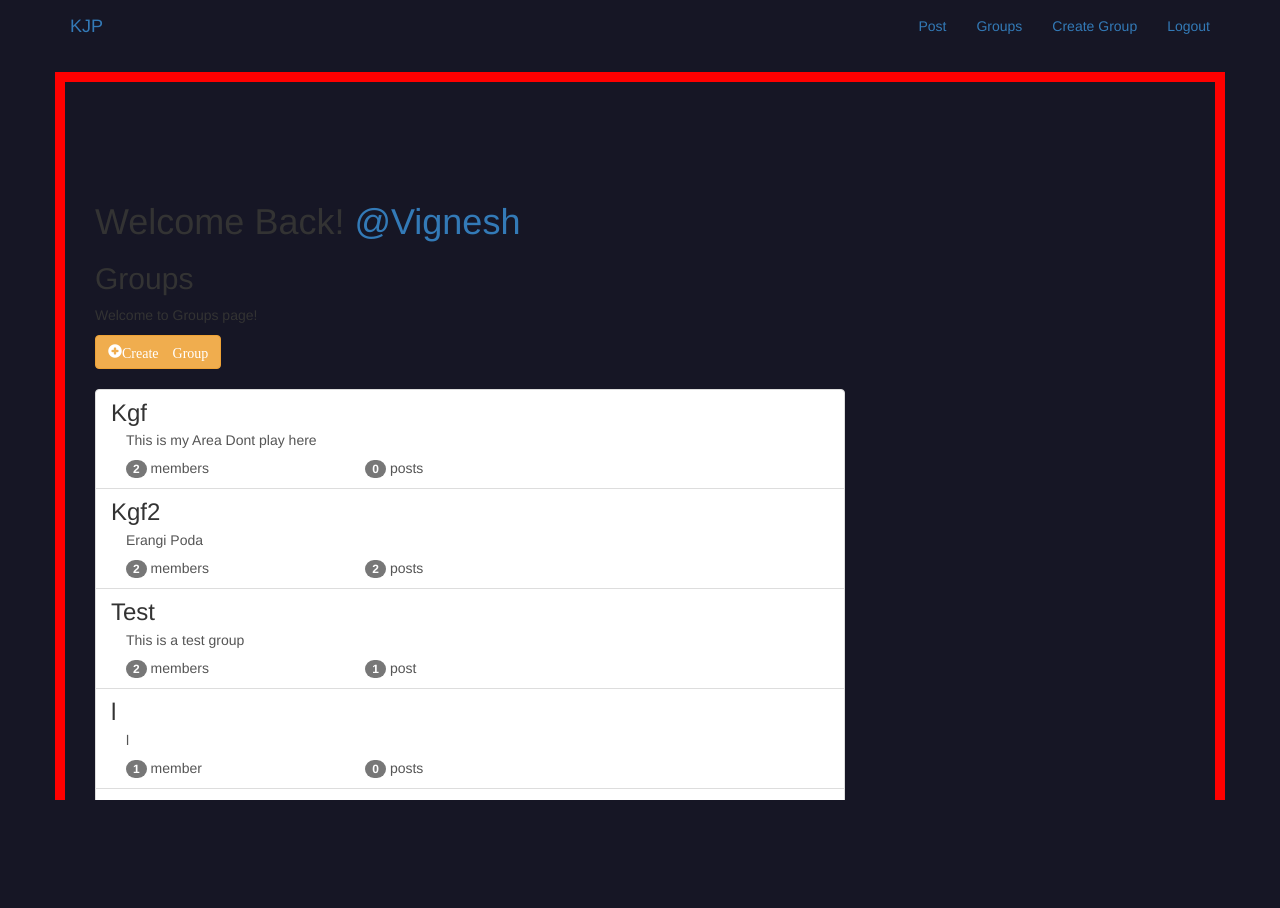
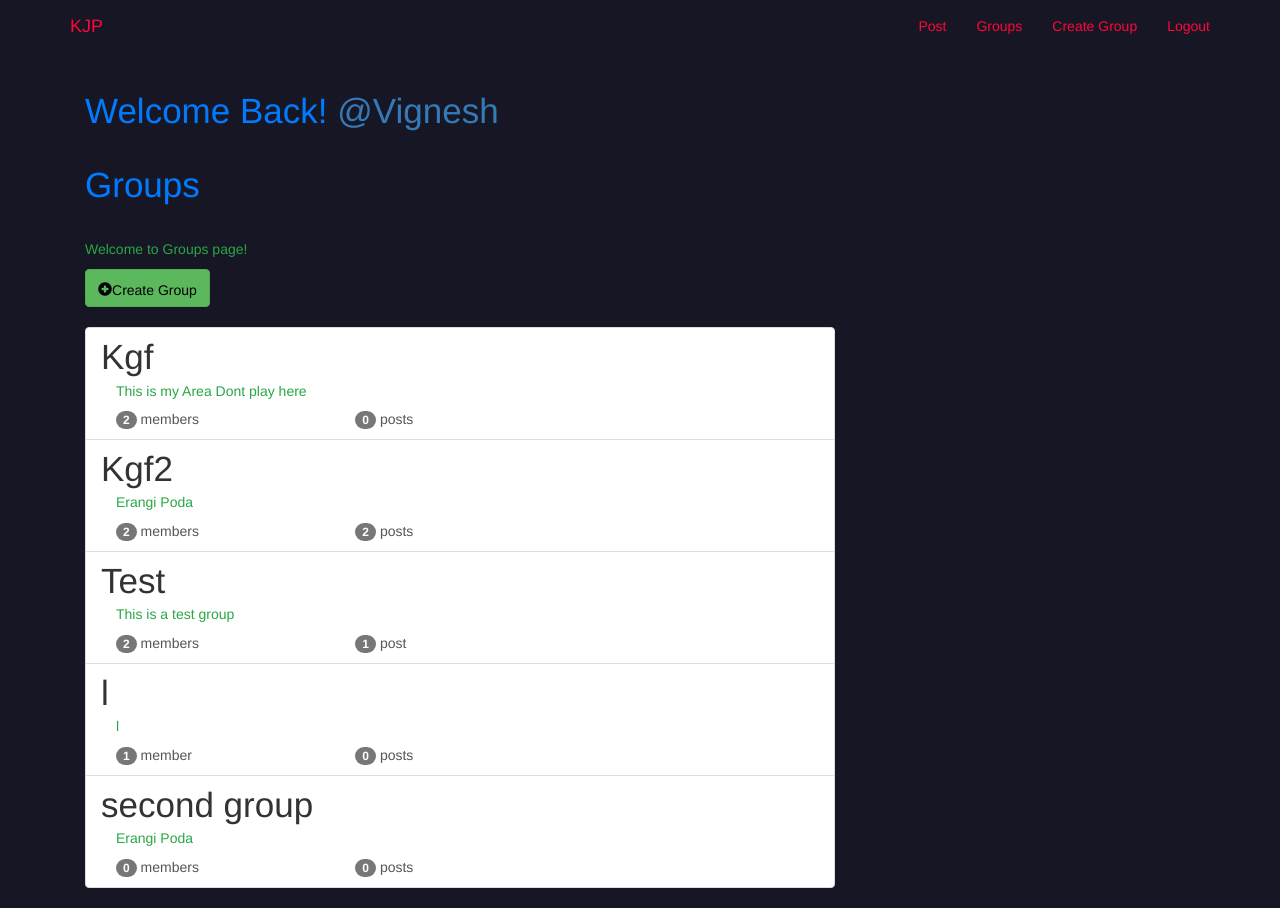
Before and after one commit to lvignesh/hodophiles, a Django app: page /groups/ in a window 1280 px wide. Before the commit the page ends 800 px from the top, so only its background shows below. Run offline with Django 3.2, Linux system fonts and the light colour scheme; a user stored in the database is signed in; data comes from the database, SQL or seed files in the repository; both versions use the stored data as it was after the commit; some libraries are stand-ins or nearby versions.

Commit message:
Theme updated

```diff
--- a/groups/templates/groups/group_list.html
+++ b/groups/templates/groups/group_list.html
@@ -10,7 +10,7 @@
       <p>Welcome to Groups page!</p>
     </div>
     {% if user.is_authenticated %}
-      <a href="{% url 'groups:create' %}" class="btn btn-md btn-fill btn-warning"><span class="glyphicon glyphicon-plus-sign">Create Group</span></a>
+      <a href="{% url 'groups:create' %}" class="btn btn-md  btn-success" style="color:black;"><span class="glyphicon glyphicon-plus-sign" style="margin-top:5px;"></span>Create Group</a>
     {% endif %}
   <br><br>
   </div>
--- a/groups/views.py
+++ b/groups/views.py
@@ -11,12 +11,12 @@ class CreateGroup(LoginRequiredMixin,generic.CreateView):
     fields=('name','description')
     model=Group
 
-class SingleGroup(generic.DetailView):
+class SingleGroup(LoginRequiredMixin,generic.DetailView):
     model=Group
 
 # Create your views here.
 
-class ListGroup(generic.ListView):
+class ListGroup(LoginRequiredMixin,generic.ListView):
     model=Group
 
 class JoinGroup(LoginRequiredMixin,generic.RedirectView):
--- a/posts/templates/posts/_post.html
+++ b/posts/templates/posts/_post.html
@@ -1,5 +1,5 @@
 <div class="post media">
-  <h3>{{post.message|safe}}</h3>
+  <h4>{{post.message|safe}}</h4>
   <p>{{post.created_at}}</p>
   <div class="media-body">
 
@@ -9,6 +9,7 @@
     </h5>
     <div class="media-footer">
       {% if user.is_authenticated and post.user == user %}
+
       <a href="{% url 'posts:delete' pk=post.pk %}" title="delete" class="btn btn-simple">
         <span class="glyphicon glyphicon-remove text-danger" aria-hidden='true'></span>
         <span class="text-danger icon-label">Delete</span>
--- a/posts/templates/posts/post_list.html
+++ b/posts/templates/posts/post_list.html
@@ -6,9 +6,9 @@
   <div class="card card-with-shadow">
     <div class="content">
       <h5 class="title">Your Groups</h5>
-      <ul class="list-unstyled">
+      <ul>
         {% for member_group in get_user_groups %}
-          <li class="group li-with-bullet"><a href="{% url 'groups:single' slug=meber_group.group.slug %}"></a></li>
+          <li class="group li-with-bullet"><a href="{% url 'groups:single' slug=member_group.group.slug %}"></a></li>
         {% endfor %}
       </ul>
 
--- a/static/simplesocial/css/master.css
+++ b/static/simplesocial/css/master.css
@@ -1,29 +1,26 @@
-.mycontent{
-  padding-top: 100px;
- border: 10px solid red;
+nav a{
+  color:#ff073a;
 }
 
-html,
-body {
-  height: 100%;
-  width: 100%;
-  overflow: hidden;
-  background: #191063;
-  margin: 0;
+.mycontent h2,h3,h6,h1{
+  color:#007bff;
+  font-size:35px;
+  margin-bottom: 1em;
+}
+.mycontent label{
+  color:#6c757d;
+  font-size:20px;
+  background-color: transparent;
 }
 
+.mycontent p{
+  color:#28a745;
+}
 
-#note {
-  position: absolute;
-  color: rgba(249,241,204,1);
-  left: 0;
-  right: 0;
-  bottom: 20px;
-  margin: auto;
-  text-align: center;
-  user-select: none;
-  font-family: Arial;
+.mycontent .list-group{
+  color:#6c757d;
 }
-nav{
-  color:#ff073a;
+
+.mycontent h4,h5{
+  color:#007bff;
 }
--- /dev/null
+++ b/static/simplesocial/js/master.js
@@ -0,0 +1,205 @@
+// SOURCE: http://codepen.io/Thibka/pen/mWGxNj
+var canvas = document.getElementById('canvas'),
+  context = canvas.getContext('2d'),
+  canvasWidth = (window.innerWidth || document.documentElement.clientWidth || document.body.clientWidth),
+  canvasHeight = (window.innerHeight || document.documentElement.clientHeight || document.body.clientHeight),
+  requestAnimationFrame = window.requestAnimationFrame ||
+  window.mozRequestAnimationFrame ||
+  window.webkitRequestAnimationFrame ||
+  window.msRequestAnimationFrame;
+var persons = [],
+  numberOfFirefly = 30,
+  birthToGive = 25;
+
+var colors = [];
+/* Galactic Tea - http://www.colourlovers.com/palette/1586746/Galactic_Tea*/
+colors[2] = [];
+colors[2]['background'] = '#2F294F';
+colors[2][1] = 'rgba(74,49,89,';
+colors[2][2] = 'rgba(130,91,109,';
+colors[2][3] = 'rgba(185,136,131,';
+colors[2][4] = 'rgba(249,241,204,';
+
+var colorTheme = 2, //getRandomInt(0,colors.length-1);
+  mainSpeed = 1;
+
+function getRandomInt(min, max, exept) {
+  var i = Math.floor(Math.random() * (max - min + 1)) + min;
+  if (typeof exept == "undefined") return i;
+  else if (typeof exept == 'number' && i == exept) return getRandomInt(min, max, exept);
+  else if (typeof exept == "object" && (i >= exept[0] && i <= exept[1])) return getRandomInt(min, max, exept);
+  else return i;
+}
+
+function isEven(n) {
+  return n == parseFloat(n) ? !(n % 2) : void 0;
+}
+
+function degToRad(deg) {
+  return deg * (Math.PI / 180);
+}
+
+function Firefly(id) {
+  this.id = id;
+  this.width = getRandomInt(3, 6);
+  this.height = this.width;
+  this.x = getRandomInt(0, (canvas.width - this.width));
+  this.y = getRandomInt(0, (canvas.height - this.height));
+  this.speed = (this.width <= 10) ? 2 : 1;
+  this.alpha = 1;
+  this.alphaReduction = getRandomInt(1, 3) / 1000;
+  this.color = colors[colorTheme][getRandomInt(1, colors[colorTheme].length - 1)];
+  this.direction = getRandomInt(0, 360);
+  this.turner = getRandomInt(0, 1) == 0 ? -1 : 1;
+  this.turnerAmp = getRandomInt(1, 2);
+  this.isHit = false;
+  this.stepCounter = 0;
+  this.changeDirectionFrequency = getRandomInt(1, 200);
+  this.shape = 2; //getRandomInt(2,3);
+  this.shadowBlur = getRandomInt(5, 25);
+}
+
+Firefly.prototype.stop = function() {
+  this.update();
+}
+
+Firefly.prototype.walk = function() {
+  var next_x = this.x + Math.cos(degToRad(this.direction)) * this.speed,
+    next_y = this.y + Math.sin(degToRad(this.direction)) * this.speed;
+
+  // Canvas limits
+  if (next_x >= (canvas.width - this.width) && (this.direction < 90 || this.direction > 270)) {
+    next_x = canvas.width - this.width;
+    this.direction = getRandomInt(90, 270, this.direction);
+  }
+  if (next_x <= 0 && (this.direction > 90 && this.direction < 270)) {
+    next_x = 0;
+    var exept = [90, 270];
+    this.direction = getRandomInt(0, 360, exept);
+  }
+  if (next_y >= (canvas.height - this.height) && (this.direction > 0 && this.direction < 180)) {
+    next_y = canvas.height - this.height;
+    this.direction = getRandomInt(180, 360, this.direction);
+  }
+  if (next_y <= 0 && (this.direction > 180 && this.direction < 360)) {
+    next_y = 0;
+    this.direction = getRandomInt(0, 180, this.direction);
+  }
+
+  this.x = next_x;
+  this.y = next_y;
+
+  this.stepCounter++;
+
+  if (this.changeDirectionFrequency && this.stepCounter == this.changeDirectionFrequency) {
+    this.turner = this.turner == -1 ? 1 : -1;
+    this.turnerAmp = getRandomInt(1, 2);
+    this.stepCounter = 0;
+    this.changeDirectionFrequency = getRandomInt(1, 200);
+  }
+
+  this.direction += this.turner * this.turnerAmp;
+
+  this.update();
+}
+
+Firefly.prototype.takeOppositeDirection = function() {
+  // Right -> Left
+  if ((this.direction >= 0 && this.direction < 90) || (this.direction > 270 && this.direction <= 360)) {
+    this.direction = getRandomInt(90, 270);
+    return;
+  }
+  // Left -> Right
+  if (this.direction > 90 && this.direction < 270) {
+    var exept = [90, 270];
+    this.direction = getRandomInt(0, 360, exept);
+    return;
+  }
+  // Down -> Up
+  if (this.direction > 0 && this.direction < 180) {
+    this.direction = getRandomInt(180, 360);
+    return;
+  }
+  // Up -> Down
+  if (this.direction > 180) {
+    this.direction = getRandomInt(0, 180);
+  }
+}
+
+Firefly.prototype.update = function() {
+
+  context.beginPath();
+
+  context.fillStyle = this.color + this.alpha + ")";
+  context.arc(this.x + (this.width / 2), this.y + (this.height / 2), this.width / 2, 0, 2 * Math.PI, false);
+  context.shadowColor = this.color + this.alpha + ")";
+  context.shadowBlur = this.shadowBlur;
+  context.shadowOffsetX = 0;
+  context.shadowOffsetY = 0;
+  context.fill();
+
+  if (this.id > 15) {
+    this.alpha -= this.alphaReduction;
+    if (this.alpha <= 0) this.die();
+  }
+
+}
+
+Firefly.prototype.die = function() {
+  persons[this.id] = null;
+  delete persons[this.id];
+}
+
+window.onload = function() {
+  canvas.setAttribute('width', canvasWidth);
+  canvas.setAttribute('height', canvasHeight);
+
+  start();
+}
+
+function start() {
+  instantiatePopulation();
+  animate();
+}
+
+function instantiatePopulation() {
+  var i = 0;
+  while (i < numberOfFirefly) {
+    persons[i] = new Firefly(i);
+    i++;
+  }
+}
+
+function animate() {
+  context.clearRect(0, 0, canvas.width, canvas.height);
+
+  context.beginPath();
+
+  // Création d'une copie de l'array persons
+  persons_order = persons.slice(0);
+  // Tri par ordre de position sur l'axe y (afin de gérer les z-index)
+  persons_order.sort(function(a, b) {
+    return a.y - b.y
+  });
+
+  // Paint les instances dans l'ordre trié
+  for (var i in persons_order) {
+    var u = persons_order[i].id;
+    persons[u].walk();
+  }
+
+  requestAnimationFrame(animate);
+}
+
+canvas.onclick = function(e) {
+  giveBirth(e, birthToGive);
+}
+
+function giveBirth(e, u) {
+  var i = persons.length;
+  persons[i] = new Firefly(i);
+  persons[i].x = e.layerX;
+  persons[i].y = e.layerY;
+
+  if (u > 1) giveBirth(e, u - 1);
+}
--- a/templates/base.html
+++ b/templates/base.html
@@ -37,6 +37,6 @@
 
       {% endblock %}
     </div>
-
+<script src="{% static 'simplesocial/js/master.js' %}" type="text/javascript" ></script>
   </body>
 </html>
```
Also changed, not shown: static/css/master.css (added, +26 -0 lines), db.sqlite3.
